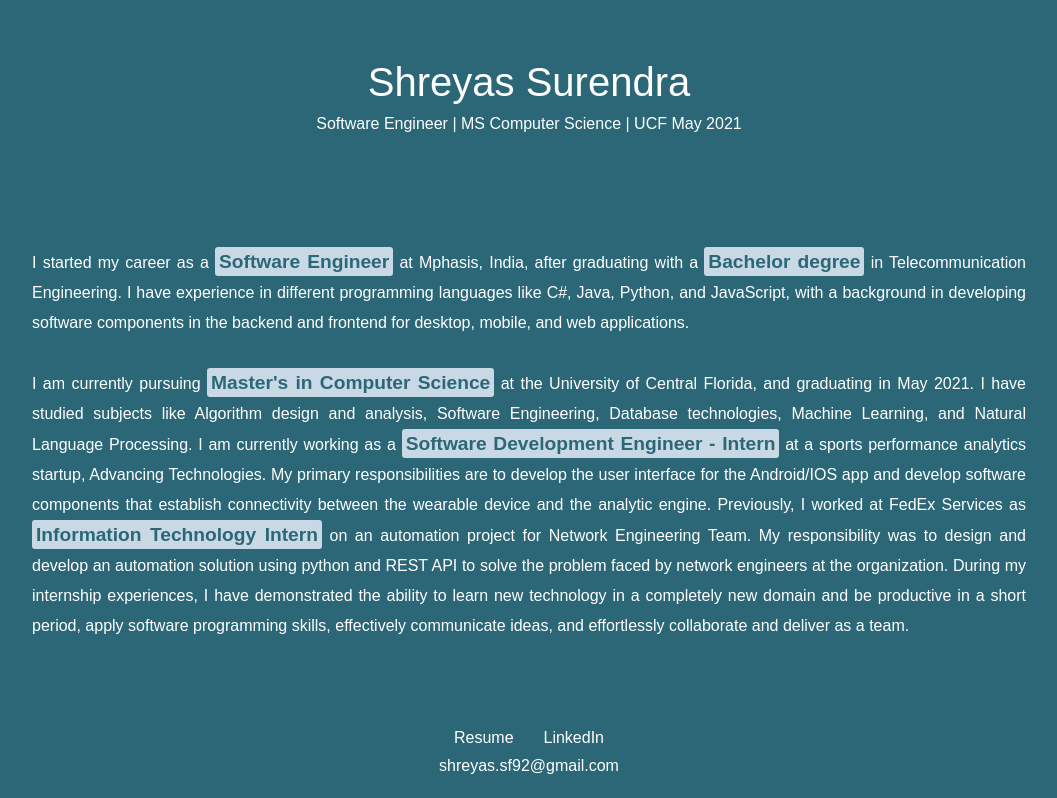
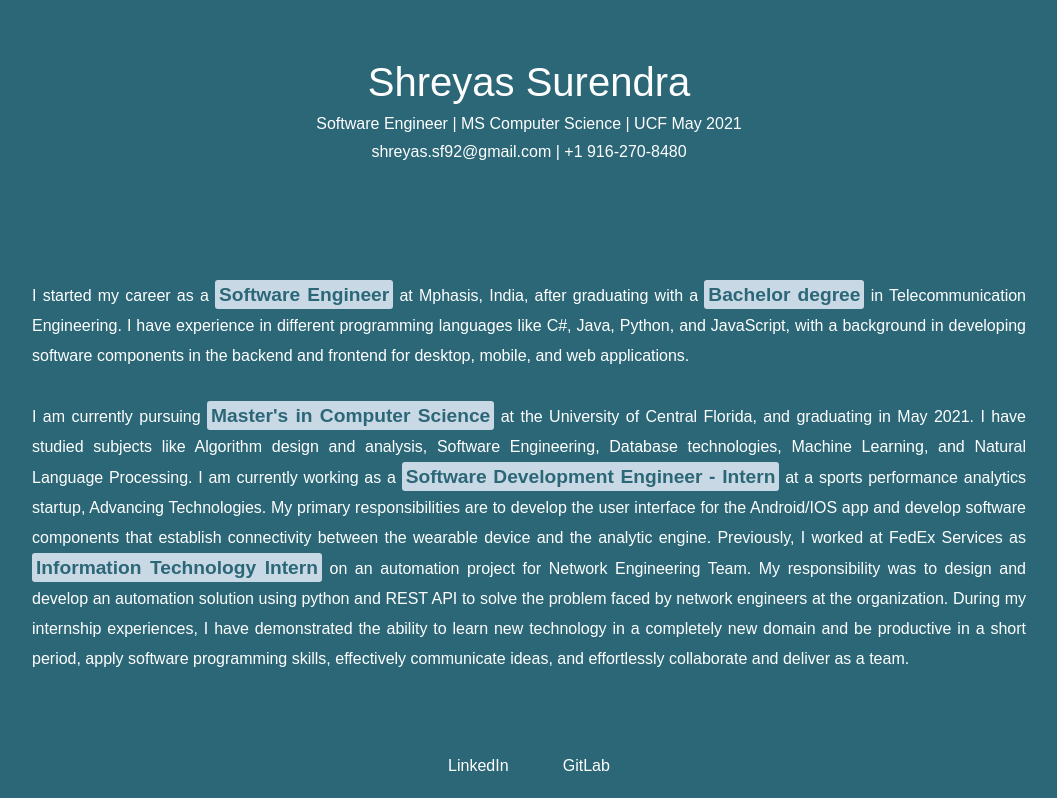
Before and after one commit to shreyassf92/ResumeTimelineTemplate, a React app: page / in a window 1280 px wide. Shown: the top 798 px of the page, without its empty margins (111-1168 px from the left). Built offline with nearby package versions, Linux system fonts and the light colour scheme.

Commit message:
minor tweaks and color changes

```diff
--- a/src/components/TimelineCard.css
+++ b/src/components/TimelineCard.css
@@ -20,7 +20,9 @@
     width:20px;
     height: 20px;
     background-color: transparent;
+    outline:none;
 }
+
 
 .body{
     padding-top: 20px;
@@ -38,7 +40,7 @@
 .body ul li::before {
     content: "\2022";
     position: absolute;
-    color: #ED747A;
+    color: #2b6777;
     left: -15px;
     top: 5px;
 }
--- a/src/components/Wall.css
+++ b/src/components/Wall.css
@@ -20,10 +20,6 @@
     height: fit-content;
     color: white;
     text-align: center;
-    /* position: absolute;
-    top: 15%;
-    left: 50%; */
-    /* transform: translate(-50%, -50%); */
 }
 
 .about span{
@@ -44,13 +40,13 @@
     padding: 10px;
 }
 
+.contact{
+    padding: 10px;
+}
+
 .about{
     color: white;
     width: 80vw;
-    /* position: absolute; */
-    /* top: 55%;
-    left: 50%;
-    transform: translate(-50%, -50%); */
     text-align: justify;
     text-justify: newspaper;
 }
@@ -63,7 +59,7 @@
 
 .personalInfo{
     display: flex;
-    width: 200px;
+    width: 250px;
     margin: 20px 0;
     flex-wrap: wrap;
     justify-content: space-evenly;
@@ -73,7 +69,7 @@
     color:white;
     text-decoration: none;
     text-align: center;
-    padding: 5px;
+    padding: 5px 10px;
 }
 
 .personalInfo > p{
--- a/src/components/Wall.js
+++ b/src/components/Wall.js
@@ -8,15 +8,15 @@ const wall = () => {
             <div className={Classes.maintext}>
                 <p className={Classes.name}>Shreyas Surendra</p>
                 <p className={Classes.message}> Software Engineer | MS Computer Science | UCF May 2021 </p>
+                <p className={Classes.contact}>shreyas.sf92@gmail.com | +1 916-270-8480</p>
             </div>
             <div className={Classes.about}>
                 <p>I started my career as a <span>Software Engineer</span> at Mphasis, India, after graduating with a <span>Bachelor degree</span> in Telecommunication Engineering. I have experience in different programming languages like C#, Java, Python, and JavaScript, with a background in developing software components in the backend and frontend for desktop, mobile, and web applications.</p>
                 <p>I am currently pursuing <span>Master's in Computer Science</span> at the University of Central Florida, and graduating in May 2021. I have studied subjects like Algorithm design and analysis, Software Engineering, Database technologies, Machine Learning, and Natural Language Processing. I am currently working as a <span>Software Development Engineer - Intern</span> at a sports performance analytics startup, Advancing Technologies. My primary responsibilities are to develop the user interface for the Android/IOS app and develop software components that establish connectivity between the wearable device and the analytic engine. Previously, I worked at FedEx Services as <span>Information Technology Intern</span> on an automation project for Network Engineering Team. My responsibility was to design and develop an automation solution using python and REST API to solve the problem faced by network engineers at the organization. During my internship experiences, I have demonstrated the ability to learn new technology in a completely new domain and be productive in a short period, apply software programming skills, effectively communicate ideas, and effortlessly collaborate and deliver as a team.</p>
             </div>
             <div className={Classes.personalInfo}>
-                <a href="/">Resume</a>
-                <a href="/">LinkedIn</a>
-                <p>shreyas.sf92@gmail.com</p>
+                <a href="https://www.linkedin.com/in/shreyas-surendra-267601178" target="_blank">LinkedIn</a>
+                <a href="https://gitlab.com/shreyas_f92" target="_blank">GitLab</a>
             </div>
         </div>
     );
```
